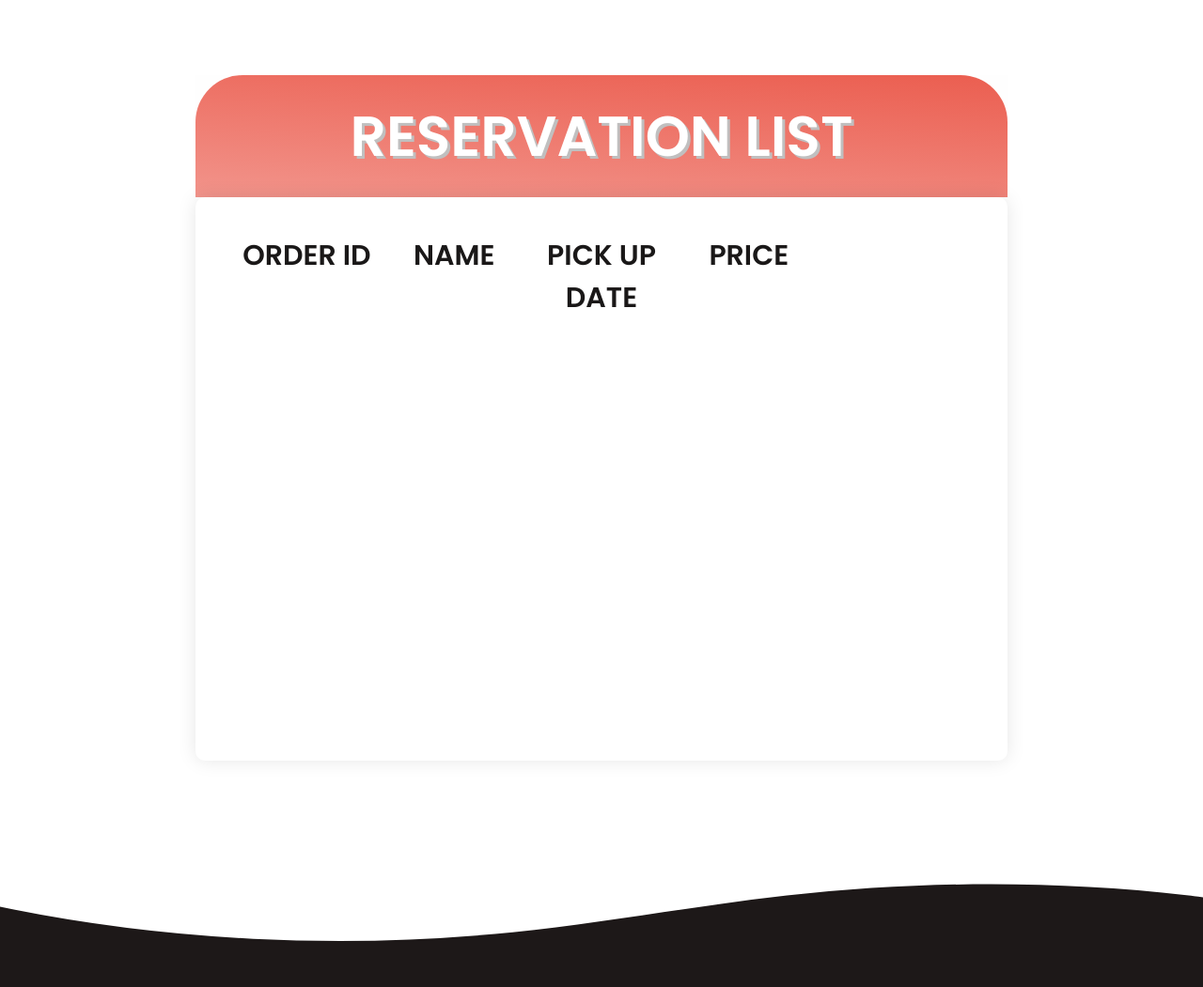
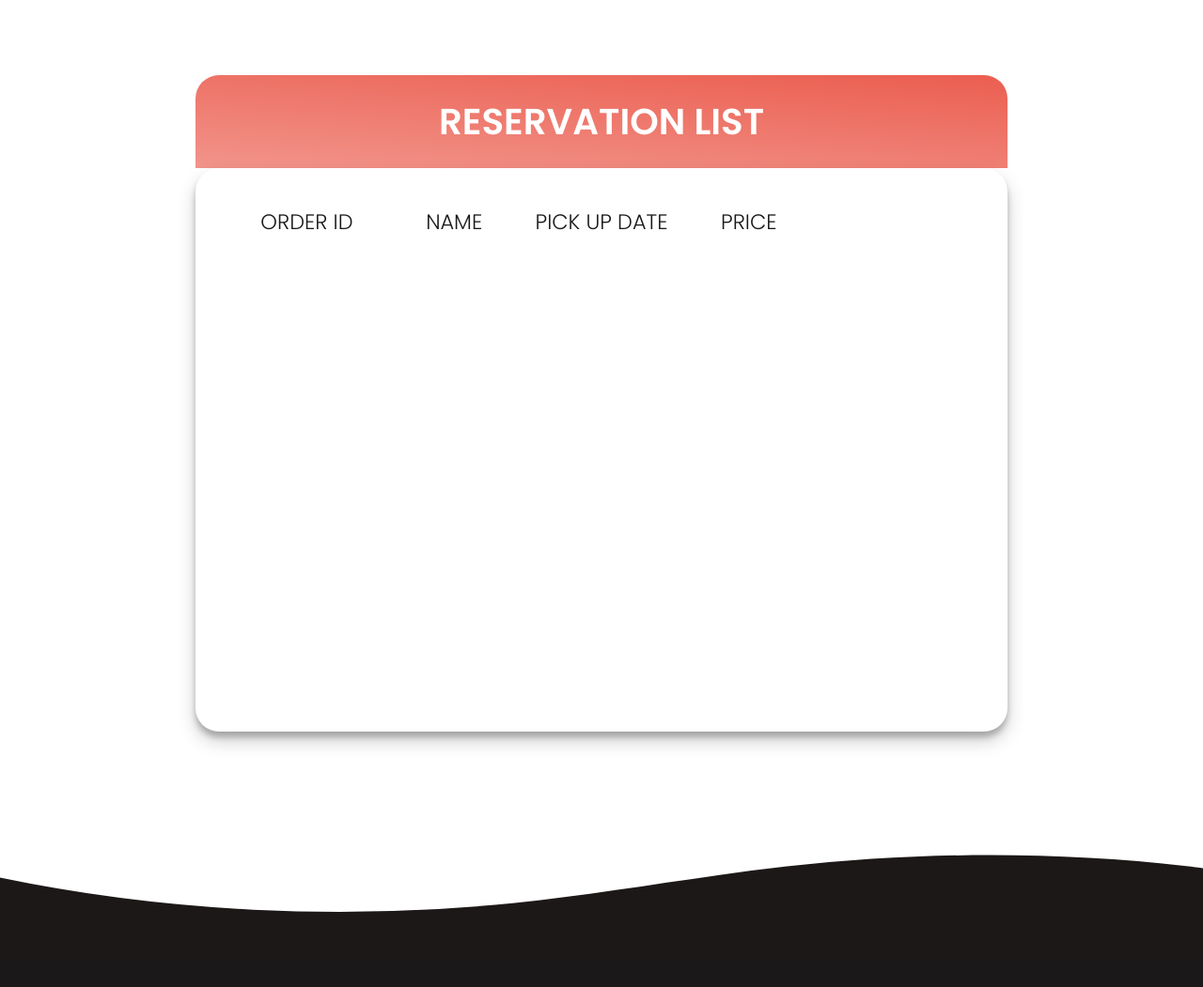
Before and after one commit to camsmy/game-rental-website, a PHP site: page /reservation-list.php in a window 1280 px wide. Shown: the part 48-1099 px from the top of the page at 94% size. Run offline with PHP 8.4, Linux system fonts and the light colour scheme; the visitor is signed in with stand-in values (Sample User, id 1); data that the repository does not hold is empty; some libraries are stand-ins or nearby versions.

Commit message:
reservation,rented design (fixed)

```diff
--- a/assets/css/rented-list.css
+++ b/assets/css/rented-list.css
@@ -2,7 +2,6 @@
     width: 80%;
     padding: 5rem;
     margin: auto;
-
 }
 
 .rented-container .rented-header {
@@ -13,13 +12,12 @@
 
 .rented-container .rented-header .rented-top{
     background: linear-gradient(184deg, rgba(235,94,80,1) 0%, rgba(235,94,80,1) 0%, rgba(242,148,139,1) 100%);
-    border-top-left-radius: 50px;
-    border-top-right-radius: 50px;
+    border-top-left-radius: 25px;
+    border-top-right-radius: 25px;
 }
 
 
 .rented-container .rented-header .rented-top .rented-title {
-    text-shadow: 3px 3px #c0bfbf;
     color: white;
     font-size:60px;
     font-weight: 600;
@@ -28,8 +26,8 @@
 .rented-body {
     padding: 20px;
     min-height: 600px;
-    border-radius: 10px;
-    box-shadow: 0 0 20px rgba(0, 0, 0, 0.1);
+    border-radius: 25px;
+  box-shadow: 0 10px 20px rgba(0,0,0,0.19), 0 6px 6px rgba(0,0,0,0.23);
     z-index: 800;
 }
 
--- a/assets/css/reservation-list.css
+++ b/assets/css/reservation-list.css
@@ -12,13 +12,12 @@
 
 .reserve-container .reserve-header .reserve-top{
     background: linear-gradient(184deg, rgba(235,94,80,1) 0%, rgba(235,94,80,1) 0%, rgba(242,148,139,1) 100%);
-    border-top-left-radius: 50px;
-    border-top-right-radius: 50px;
+    border-top-left-radius: 25px;
+    border-top-right-radius: 25px;
 }
 
 
 .reserve-container .reserve-header .reserve-top .reserve-title {
-    text-shadow: 3px 3px #c0bfbf;
     color: white;
     font-size:60px;
     font-weight: 600;
@@ -27,8 +26,8 @@
 .reserve-body {
     padding: 20px;
     min-height: 600px;
-    border-radius: 10px;
-    box-shadow: 0 0 20px rgba(0, 0, 0, 0.1);
+    border-radius: 25px;
+    box-shadow: 0 10px 20px rgba(0,0,0,0.19), 0 6px 6px rgba(0,0,0,0.23);
     z-index: 800;
 }
 
--- a/reservation-list.php
+++ b/reservation-list.php
@@ -10,16 +10,16 @@
         <div class="reserve-header">
             <div class= "row text-align-center reserve-top">
                 <div class= "col-xl-7 reserve-title p-2">
-                    RESERVATION LIST
+                    <h2>RESERVATION LIST</h2>
                 </div>
             </div>
         </div>
         <div class="reserve-body">
             <div class="row reserve-detail-head">
-                <div class="col reserve-detail-title">ORDER ID</div>
-                <div class="col reserve-detail-title">NAME</div>
-                <div class="col reserve-detail-title">PICK UP DATE</div>
-                <div class="col reserve-detail-title">PRICE</div>
+                <div class="col reserve-detail-title"><h4>ORDER ID</h4></div>
+                <div class="col reserve-detail-title"><h4>NAME</h4></div>
+                <div class="col reserve-detail-title"><h4>PICK UP DATE</h4></div>
+                <div class="col reserve-detail-title"><h4>PRICE</h4></div>
                 <div class="col"></div>
             </div>
             <?php
```
Also changed, not shown: rented-list.php (+9 -9 lines).
